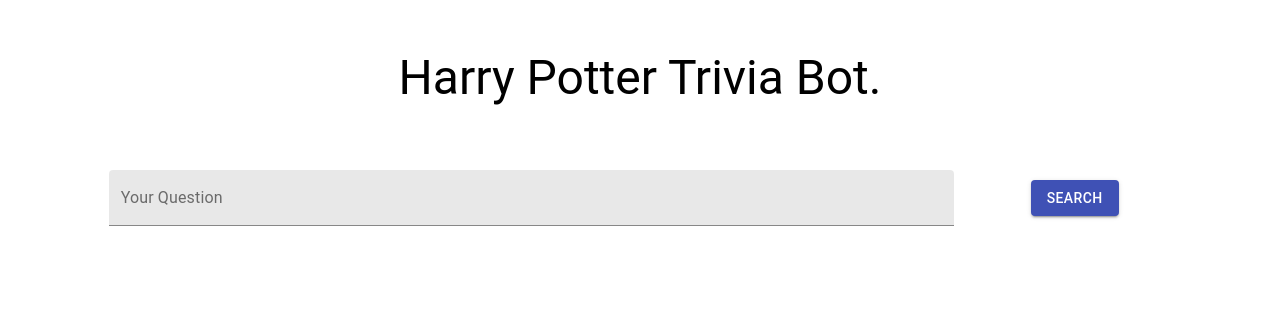
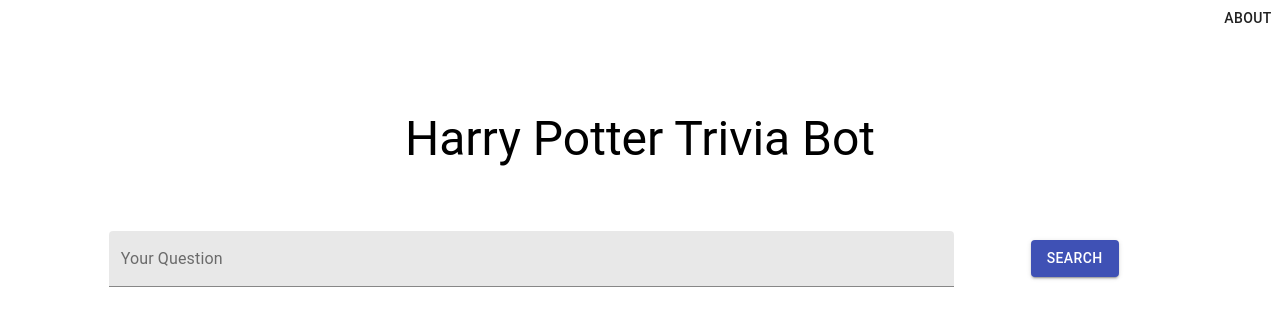
Before and after one commit to caltonji/HPFrontend, a React (Create React App) app: page / in a window 1280 px wide. Shown: the top 326 px of the page. Built offline with nearby package versions, Linux system fonts and the light colour scheme.

Commit message:
Add About button

```diff
--- a/src/Components/QueryHP.css
+++ b/src/Components/QueryHP.css
@@ -33,5 +33,10 @@
 
 /* add padding to top of grid_title */
 #grid_title {
-    margin-top: 50px;
+    margin-top: 10px;
 }
+
+.info_button {
+    margin-top: 10px;
+    margin-right: 10px;
+}
--- a/src/Components/QueryHP.tsx
+++ b/src/Components/QueryHP.tsx
@@ -17,7 +17,7 @@
     loading: boolean,
     options: string[]
 }
-const title = "Harry Potter Trivia Bot.";
+const title = "Harry Potter Trivia Bot";
 // const base_uri = "http://127.0.0.1:5000"
 const base_uri = "https://harrypotterf1.azurewebsites.net"
 
@@ -112,6 +112,10 @@
                 justifyContent="center"
                 spacing={8}
             >
+                {/* align items to the right */}
+                <Grid item container justify="flex-end" className="info_button">
+                    <Button target="_blank" href="https://introductory.medium.com/a-harry-potter-trivia-bot-powered-by-gpt-3-b9607d93efd1">About</Button>
+                </Grid >
                 <Grid item id="grid_title">
                     <Typography variant="h3" >
                         {title}
@@ -180,7 +184,7 @@
                         </Typography>
                     </Grid>
                 }
-            </Grid>
+            </Grid >
         );
     }
 }
```
